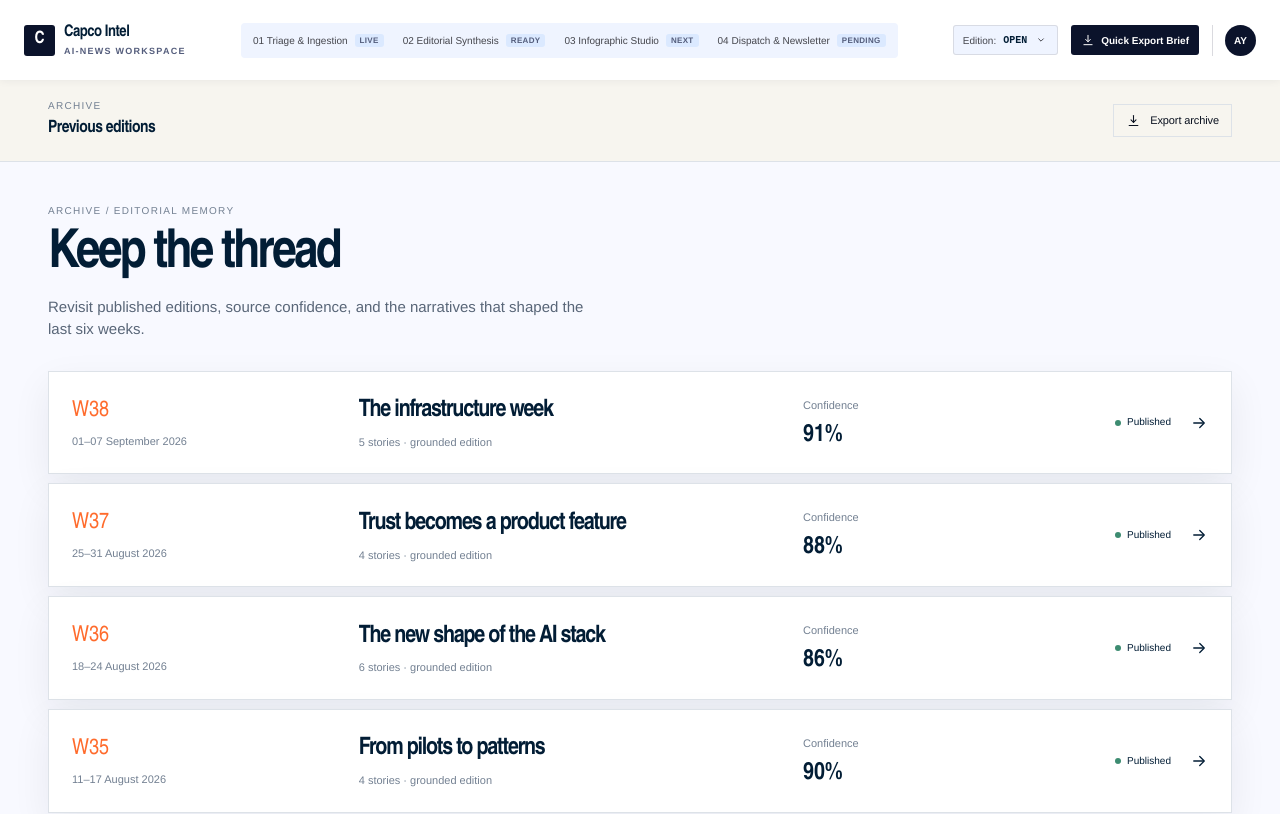
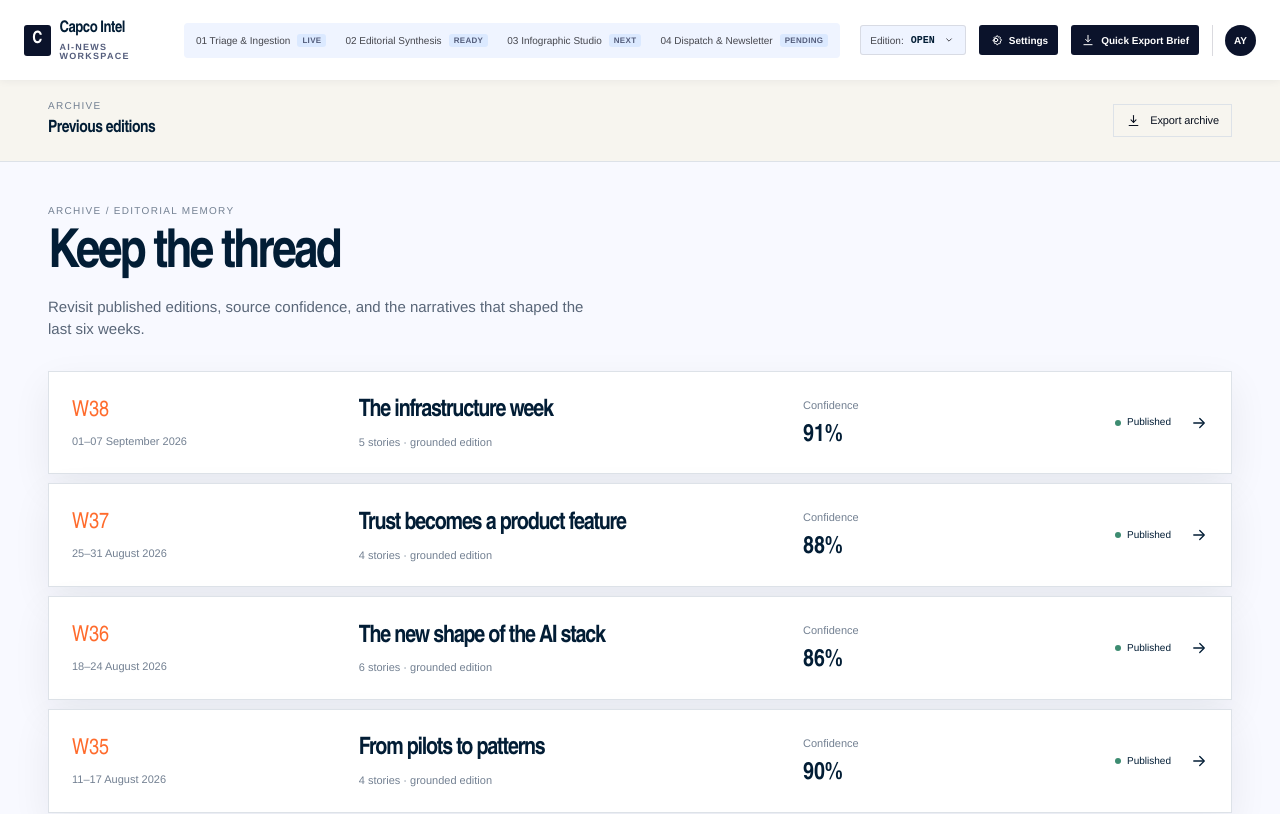
Before and after one commit to alanyoungcy/ainews, a Next.js app: page /archive in a window 1280 px wide. Shown: the top 814 px of the page. Built offline with nearby package versions, Linux system fonts and the light colour scheme.

Commit message:
Link Jev settings from workspace shell

```diff
--- a/components/app-shell/AppShell.tsx
+++ b/components/app-shell/AppShell.tsx
@@ -34,6 +34,7 @@ export function AppShell({ children }: { children: React.ReactNode }) {
           <div className="studio-actions">
             <div className="edition-chip"><span>Edition:</span><strong>OPEN</strong><Icon name="chevron" size={14} /></div>
             <span className="autosave-status"><Icon name="refresh" size={13} /> Auto-saved</span>
+            <Link className="quick-export" href="/settings"><Icon name="settings" size={14} /> Settings</Link>
             <Link className="quick-export" href="/dispatch"><Icon name="download" size={14} /> Quick Export Brief</Link>
             <div className="studio-user"><span className="studio-user-copy"><strong>Alex Young</strong><small>Editorial lead</small></span><span className="studio-avatar">AY</span></div>
           </div>
```
